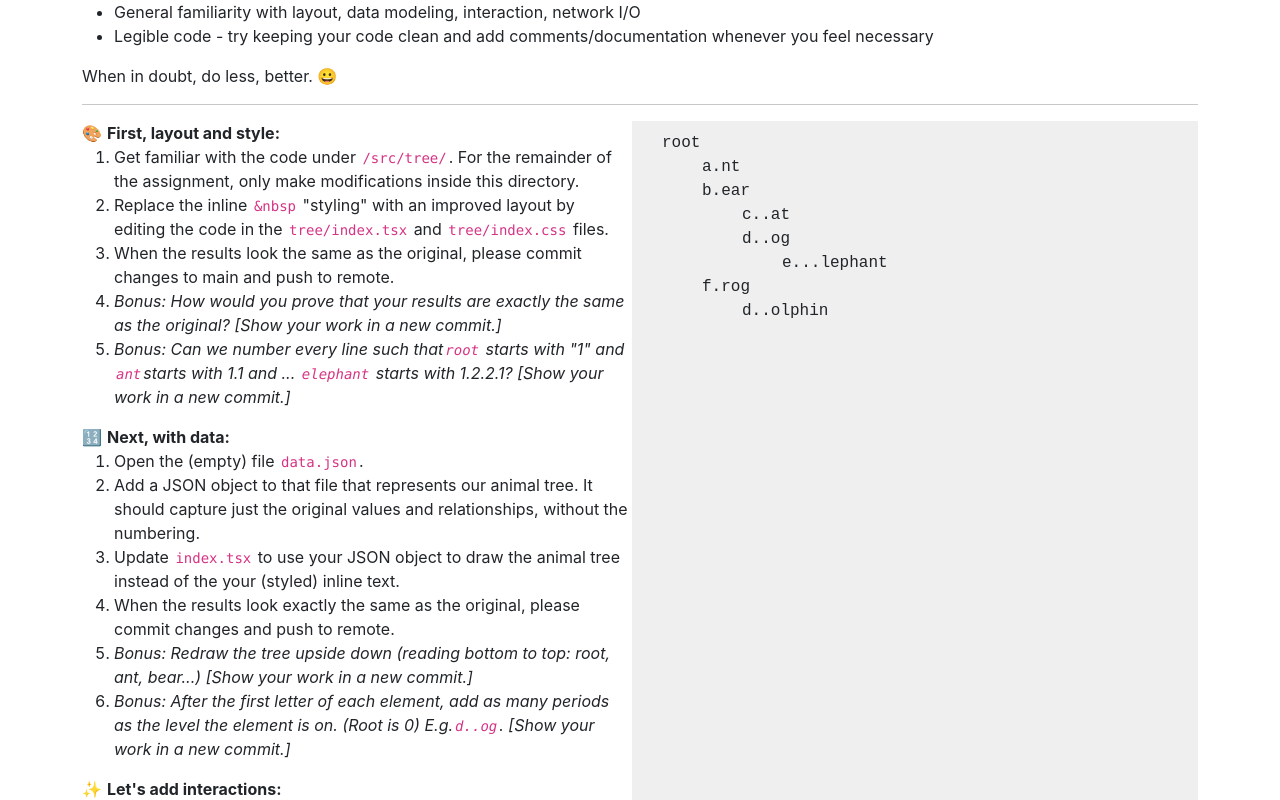
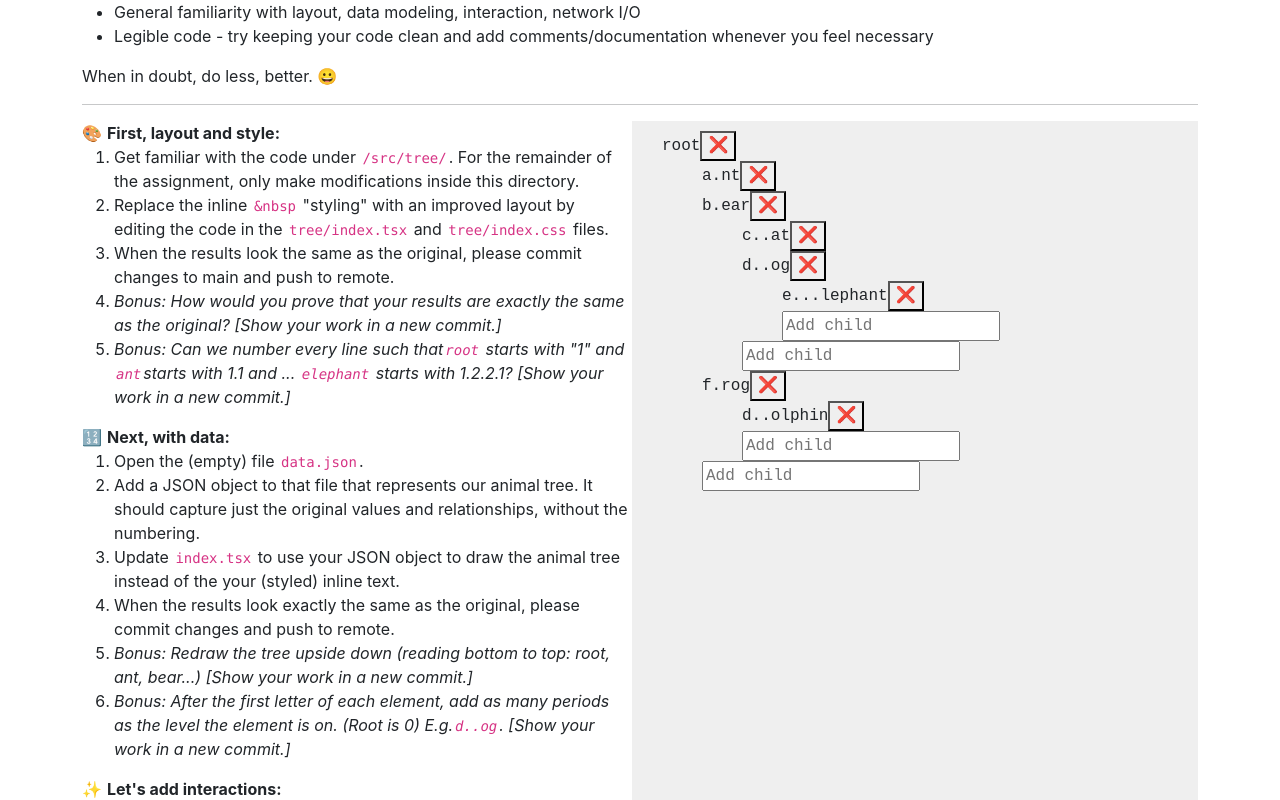
Before and after one commit to atalneupane1/assessment, a React (Vite) app: page / in a window 1280 px wide. Shown: the part 507-1307 px from the top of the page. Built offline with nearby package versions, Linux system fonts and the light colour scheme.

Commit message:
Implemented capability to add remove nodes

```diff
--- a/src/tree/index.tsx
+++ b/src/tree/index.tsx
@@ -1,5 +1,7 @@
 import "./index.css";
-import React from 'react';
+
+import React, { useState } from "react";
+
 import data from "./data.json";
 
 type Node = {
@@ -11,17 +13,59 @@ const addPeriods = (name:string, level:number) => {
   return name.charAt(0) + ".".repeat(level) + name.slice(1);
 };
 
-const renderTree = (node: Node, level=0) => (
-  <div className="node">
+const renderTree = (
+  node: Node,
+  addNode: Function,
+  removeNode: Function,
+  indexNo: number,
+  level = 0
+) => (
+  <div className="node" key={node.name+indexNo}>
     {addPeriods(node.name, level)}
+    <button onClick={() => removeNode(node)}>❌</button>
     {node.children && (
       <div className="children">
-        {node.children.map((child) => renderTree(child, level+1))}
+        {node.children.map((child, index) =>
+          renderTree(child, addNode, removeNode, index,  level + 1)
+        )}
+        <input
+          className="children"
+          type="text"
+          placeholder="Add child"
+          onKeyDown={(e) => addNode(e, node)}
+        />
       </div>
     )}
   </div>
 );
 
-const Tree = () => <div className="tree">{renderTree(data)}</div>;
+const Tree = () => {
+  const [treeData, setTreeData] = useState(data);
+
+  const addNode = (e: any, parentNode: Node) => {
+    if (e.key === "Enter") {
+      const newName = e.target.value;
+      if (!parentNode.children) {
+        parentNode.children = [];
+      }
+      parentNode.children.push({ name: newName });
+      setTreeData({ ...treeData });
+      e.target.value = "";
+    }
+  };
+
+  const removeNode = (node: Node) => {
+    const findAndRemove = (parent: Node, name: string) => {
+      parent.children = parent?.children?.filter((child) => child.name !== name);
+      parent?.children?.forEach((child) => findAndRemove(child, name));
+    };
+    findAndRemove(treeData, node.name);
+    setTreeData({ ...treeData });
+  };
+
+  return (
+    <div className="tree">{renderTree(treeData, addNode, removeNode, 0)}</div>
+  );
+}
 
 export default Tree;
```
Also changed, not shown: 1 other file (tests, documents, lock files or other folders).
